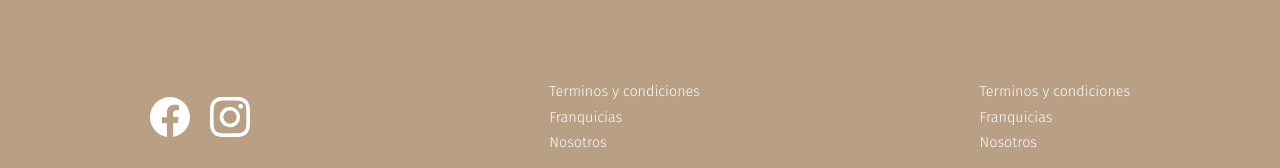
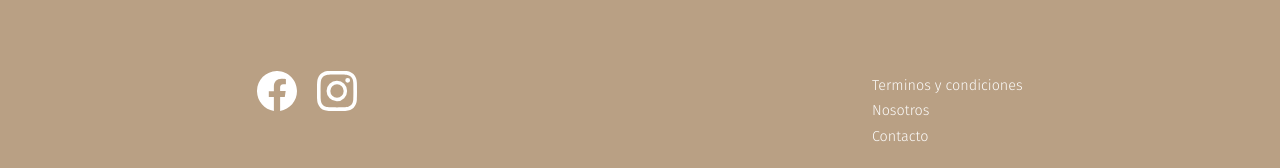
Before and after one commit to Airesesteban/Proyectocoder-Aires, a plain HTML site: page pages/contacto.html in a window 1280 px wide. Shown: the part 982-1150 px from the top of the page. Drawn offline with nearby package versions, Linux system fonts and the light colour scheme.

Commit message:
footer responsive

```diff
--- a/css/style.css
+++ b/css/style.css
@@ -205,18 +205,20 @@ body{
 /* footer */
 
 footer{
-    margin-top: 50px;
+    margin-top: 40px;
     display: flex;
     justify-content: space-around;
     align-items: center;
     background-color: rgb(185, 160, 132);
     padding: 10px;
+    flex-direction: column;
     }
 
     footer svg{
         fill: white;
         width: 40px;
         margin-right: 20px;
+        margin-bottom: 40px;
     }
 
     footer a{
@@ -274,3 +276,11 @@ footer{
     grid-area: fote;
 }
 /* end contenedor grid galeria */
+
+/* inicio media queries */
+@media (width > 768px){
+
+    footer{
+        flex-direction: row;
+    }
+}
--- a/pages/contacto.html
+++ b/pages/contacto.html
@@ -110,13 +110,8 @@
       <!-- ends col 1 -->
       <div >
           <a href="#">Terminos y condiciones</a>
-            <a href="#">Franquicias</a>
-            <a href="#">Nosotros</a>
-        </div>
-        <div>
-            <a href="#">Terminos y condiciones</a>
-            <a href="#">Franquicias</a>
-            <a href="#">Nosotros</a>
+          <a href="nosotros.html">Nosotros</a>
+          <a href="#">Contacto</a>
       </div>
   </footer>
     <!-- js de bs -->
```
Also changed, not shown: index.html (+5 -10 lines), pages/nosotros.html (+1 -6 lines), pages/tienda.html (+2 -7 lines), pages/tips-e-info.html (+2 -7 lines). Lines whose indentation alone changed are shown as unchanged.
